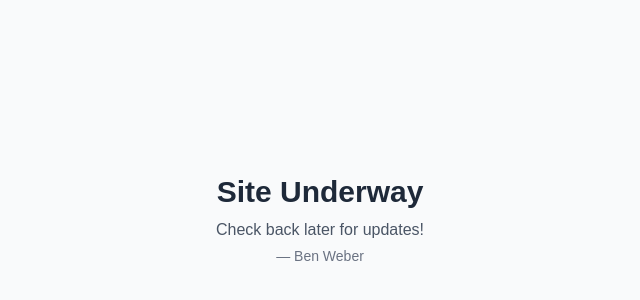
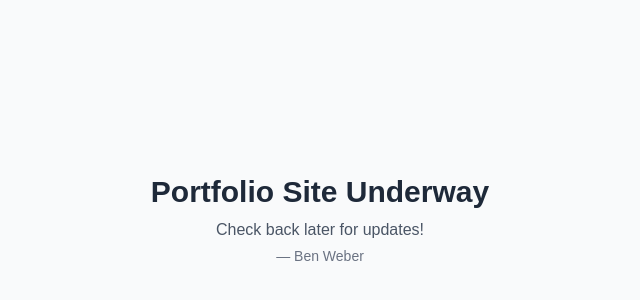
Before and after one commit to Tydo45/portfolio-frontend, a Next.js app in the folder frontend/: page / in a window 1280 px wide. Shown: the part 180-480 px from the top of the page, without its empty margins (320-960 px from the left). Built offline with nearby package versions, Linux system fonts and the light colour scheme.

Commit message:
fix: conform layout to next app router types

```diff
--- a/frontend/src/app/page.tsx
+++ b/frontend/src/app/page.tsx
@@ -4,7 +4,7 @@ export default function Home() {
     <main className="flex min-h-screen items-center justify-center bg-gray-50">
       <div className="text-center">
         <h1 className="text-3xl font-bold text-gray-800">
-          Site Underway
+          Portfolio Site Underway
         </h1>
         <p className="mt-2 text-gray-600">
           Check back later for updates!
```
